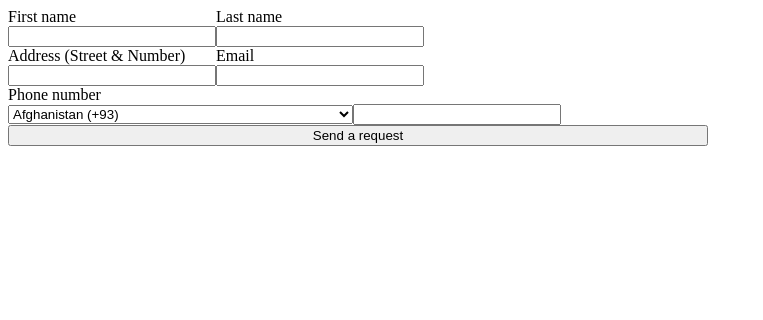
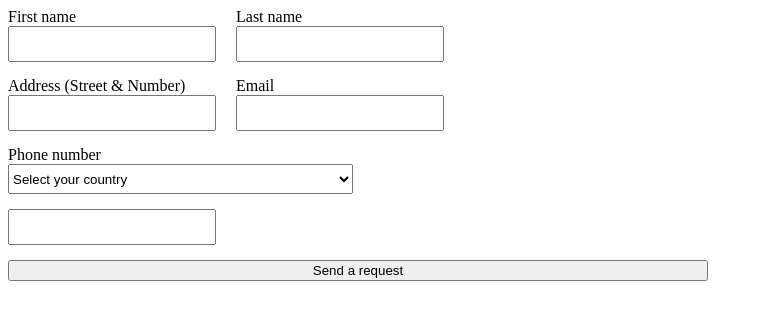
Before and after one commit to komakio/widgets, a Preact app: page / in a window 1280 px wide. Shown: the top 320 px of the page, without its empty margins (0-763 px from the left). Built offline with nearby package versions, Linux system fonts and the light colour scheme.

Commit message:
chore: wip

```diff
--- a/src/components/form.tsx
+++ b/src/components/form.tsx
@@ -1,9 +1,11 @@
 import { Component, h, createRef } from 'preact';
 import { ProfileRequestCreation } from './models';
-import './style.scss';
 import { createRequest } from '../api/profile';
 import { COUNTRIES } from '../utils/countries';
 import { autoComplete, GeolocationResult } from '../api/location';
+import './style.scss';
+import { Input } from './shared/input';
+import { Dropdown } from './shared/dropdown';
 
 interface RequestFormState {
   firstName: string;
@@ -61,18 +63,14 @@ export default class RequestForm extends Component<
       };
 
       const response = await createRequest(profile);
-      console.log({ response });
     } catch (e) {
       throw e;
     }
   };
 
   public onAddressChange = async (text: string) => {
-    // const nodeRef = useOnClickOutside(() => setOpen(false));
-    // const [value] = useDebounce(text, 500);
+    //todo: add debounce
     const res = await autoComplete(text);
-    // this.setState({ longitude: res.longitude });
-    // this.setState({ latitude: res.latitude });
     this.setState({ autoCompletes: res });
   };
 
@@ -80,6 +78,11 @@ export default class RequestForm extends Component<
     if (!e.path.includes(this.addressRef.current)) {
       this.setState({ autoCompletes: [] });
     }
+  };
+
+  public onAddressSelection = (address: GeolocationResult) => () => {
+    this.setState({ longitude: address.longitude });
+    this.setState({ latitude: address.latitude });
   };
 
   public componentDidMount = () => {
@@ -97,7 +100,6 @@ export default class RequestForm extends Component<
       lastName,
       address,
       email,
-      dialCode,
       phone,
       autoCompletes,
     }: RequestFormState
@@ -106,9 +108,8 @@ export default class RequestForm extends Component<
       <form onSubmit={this.onSubmit}>
         <div class="row">
           <div class="field">
-            <label>First name</label>
-            <input
-              type="text"
+            <Input
+              label="First name"
               value={firstName}
               onInput={(e: any) => {
                 this.setState({ firstName: e.target.value });
@@ -116,9 +117,8 @@ export default class RequestForm extends Component<
             />
           </div>
           <div class="field">
-            <label>Last name</label>
-            <input
-              type="text"
+            <Input
+              label="Last name"
               value={lastName}
               onInput={(e: any) => {
                 this.setState({ lastName: e.target.value });
@@ -128,9 +128,8 @@ export default class RequestForm extends Component<
         </div>
         <div class="row address">
           <div class="field">
-            <label>Address (Street &#38; Number)</label>
-            <input
-              type="text"
+            <Input
+              label="Address (Street &#38; Number)"
               value={address}
               onInput={(e: any) => {
                 this.setState({ address: e.target.value });
@@ -138,15 +137,15 @@ export default class RequestForm extends Component<
               }}
             />
             <ul class="address-options" ref={this.addressRef}>
-              {autoCompletes.map((c) => (
-                <li>{`${c.label}`}</li>
+              {autoCompletes.map((a) => (
+                <li onClick={this.onAddressSelection(a)}>{`${a.label}`}</li>
               ))}
             </ul>
           </div>
           <div class="field">
-            <label>Email</label>
-            <input
+            <Input
               type="email"
+              label="Email"
               value={email}
               onInput={(e: any) => {
                 this.setState({ email: e.target.value });
@@ -156,13 +155,21 @@ export default class RequestForm extends Component<
         </div>
         <div class="row">
           <div class="field">
-            <label>Phone number</label>
-            <select>
-              {COUNTRIES.map((c) => (
-                <option>{`${c.name} (${c.dialCode})`}</option>
-              ))}
-            </select>
-            <input type="text" value={phone} />
+            <Dropdown
+              label="Phone number"
+              placeholder="Select country code"
+              options={COUNTRIES.map((c) => ({
+                value: c.dialCode,
+                label: `${c.name} (${c.dialCode})`,
+              }))}
+              onChange={(e: any) => this.setState({ dialCode: e.target.value })}
+            />
+            <Input
+              value={phone}
+              onInput={(e: any) => {
+                this.setState({ phone: e.target.value });
+              }}
+            />
           </div>
         </div>
         <button type="submit">Send a request</button>
--- /dev/null
+++ b/src/components/shared/dropdown-style.scss
@@ -0,0 +1,7 @@
+label {
+    display: block;
+}
+
+select {
+    height: 30px;
+  }
--- /dev/null
+++ b/src/components/shared/dropdown.tsx
@@ -0,0 +1,30 @@
+import { h } from 'preact';
+import './dropdown-style.scss';
+
+interface InputProps {
+  label: string;
+  placeholder: string;
+  options: { value: string; label: string }[];
+  onChange: (e: any) => void;
+}
+
+export const Dropdown = ({
+  onChange,
+  label,
+  options,
+  placeholder,
+}: InputProps) => {
+  return (
+    <div className="wrapper">
+      <label>{label}</label>
+      <select onChange={onChange} placeholder={placeholder}>
+        <option value="" selected disabled>
+          Select your country
+        </option>
+        {options.map((o) => (
+          <option value={o.value}>{o.label}</option>
+        ))}
+      </select>
+    </div>
+  );
+};
--- /dev/null
+++ b/src/components/shared/input-style.scss
@@ -0,0 +1,16 @@
+label {
+    display: block;
+}
+
+input {
+  height: 30px;
+  outline-color: "${Colors.dark}";
+}
+
+.wrapper {
+  margin-bottom: 15px;
+  margin-right: 20px;
+  font-size: 16px;
+  border: none;
+  cursor: pointer;
+}
--- /dev/null
+++ b/src/components/shared/input.tsx
@@ -0,0 +1,25 @@
+import { h } from 'preact';
+import './input-style.scss';
+
+interface InputProps {
+  label?: string;
+  value: string;
+  type?: 'text' | 'number' | 'email';
+  required?: boolean;
+  onInput: (e: any) => void;
+}
+
+export const Input = ({
+  onInput,
+  label,
+  value,
+  required,
+  type = 'text',
+}: InputProps) => {
+  return (
+    <div className="wrapper">
+      {label && <label>{label}</label>}
+      <input onInput={onInput} value={value} required={required} type={type} />
+    </div>
+  );
+};
```
